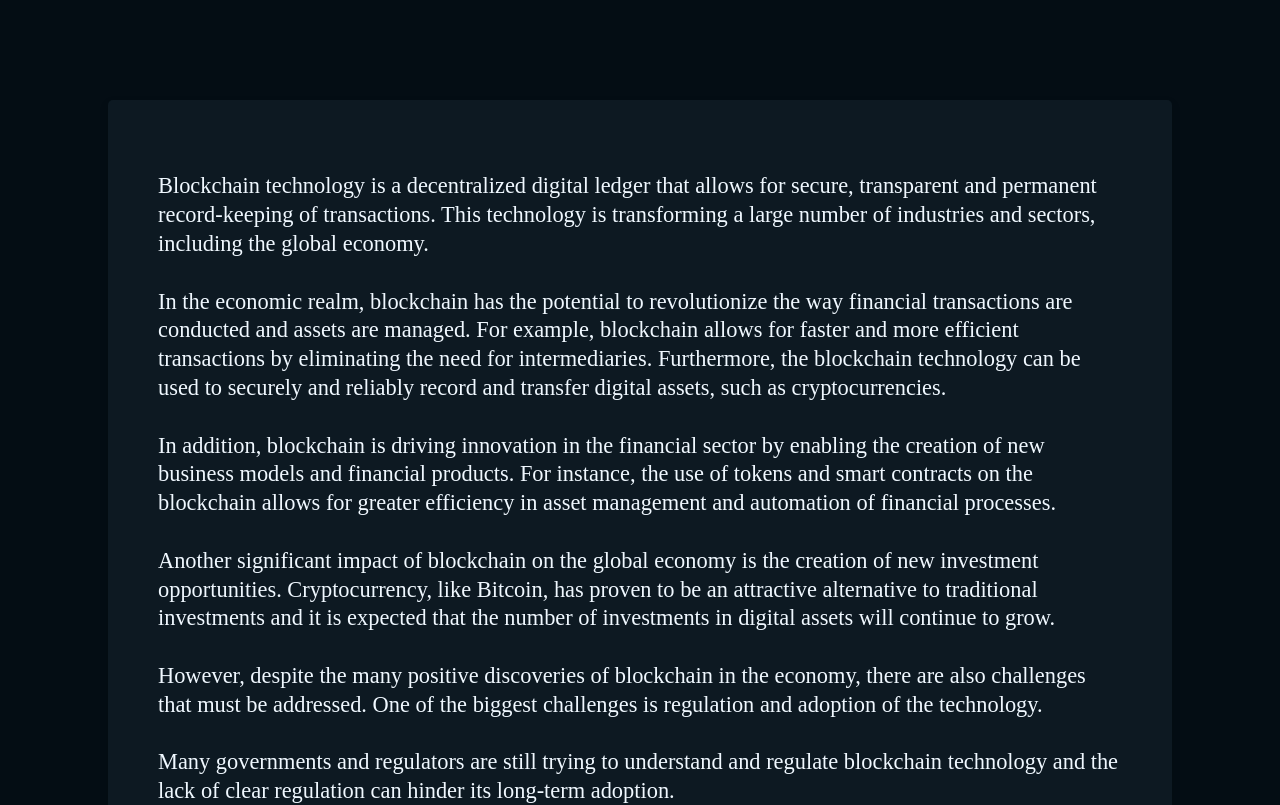
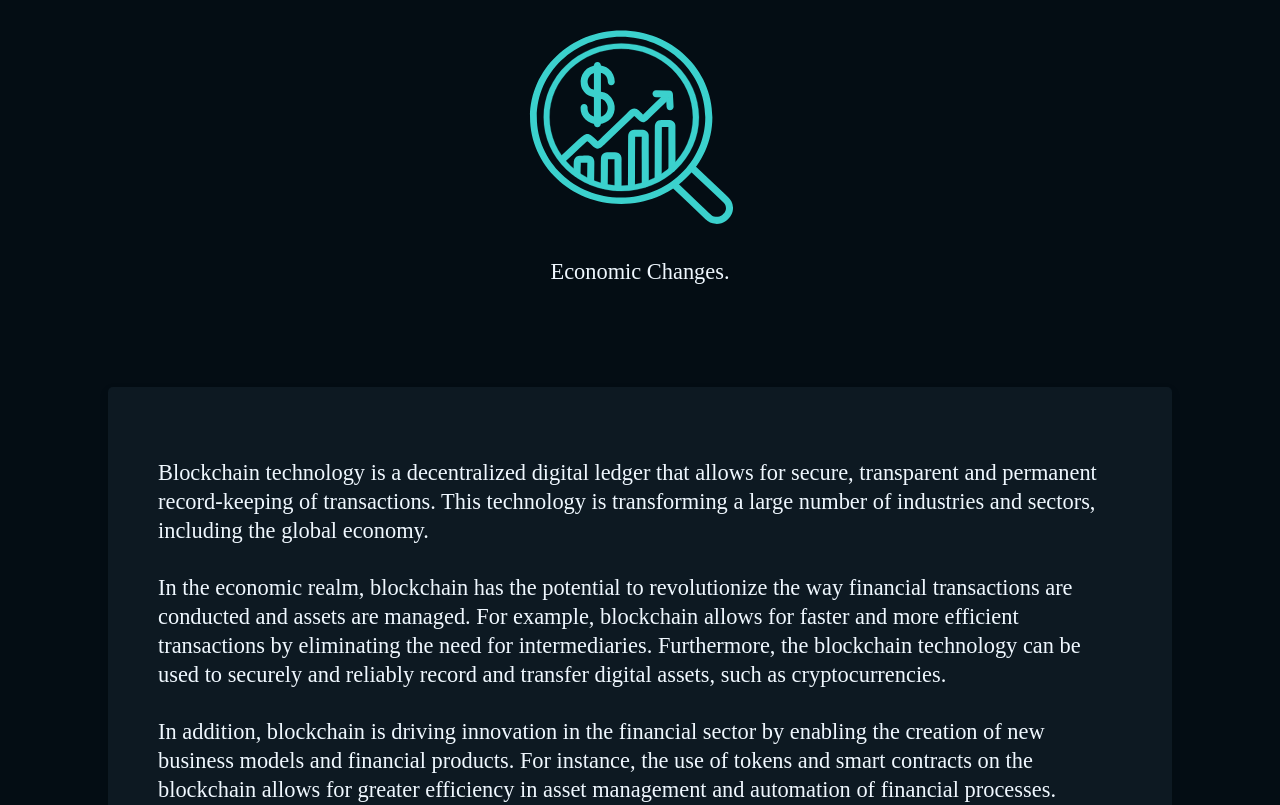
Before and after one commit to DanielSocorro/aftergenesysblock, a plain HTML site: page economics.html in a window 1280 px wide. Shown: the top 805 px of the page. Drawn offline with Linux system fonts and the light colour scheme.

Commit message:
ending economic changes style

```diff
--- a/economics.css
+++ b/economics.css
@@ -16,7 +16,15 @@ p {
     line-height: 1.8rem;
     color: #808080;
 }
-
+.main .economic-icon {
+    display: block;
+    width: 100%;
+    height: 240px;
+    margin-left: -10px;
+    background-image: url("./assets/icons/economic-icon.svg");
+    background-position: center;
+    background-repeat: no-repeat;
+}
 .economic-changes {
     background-color: #0d1922;
     border-radius: 5px;
@@ -24,7 +32,10 @@ p {
     padding: 50px;
     margin: 100px;
 }
-
+.product--card-title {
+    text-align: center;
+    margin-top: 10px;
+}
 @media only screen and (max-width: 600px) {
     .main {
         font-size: 1.2rem;
--- a/economics.html
+++ b/economics.html
@@ -9,6 +9,8 @@
 </head>
 <body>
   <section class="main">
+    <span class="economic-icon"></span>
+ <p class="product--card-title">Economic Changes.</p>
     <article class="economic-changes">
        <p>
         Blockchain technology is a decentralized digital ledger that allows for secure,
```
